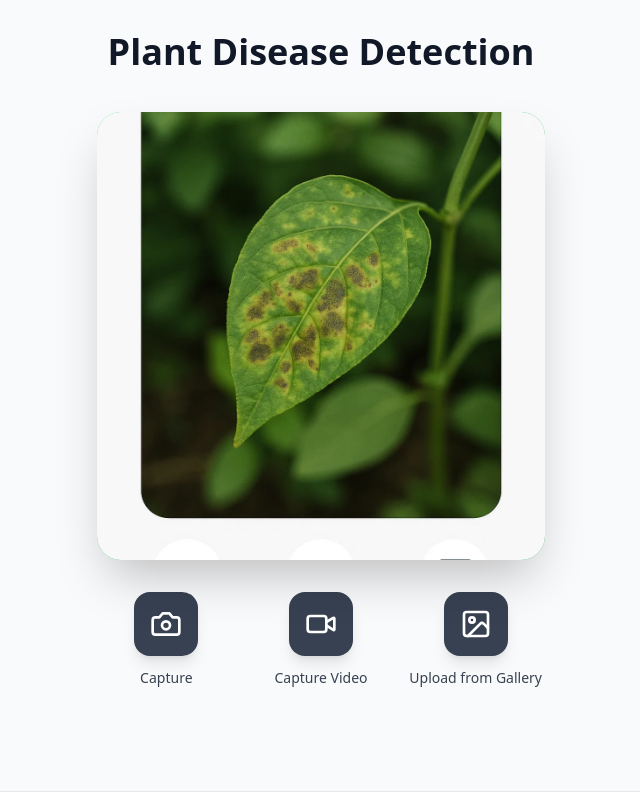
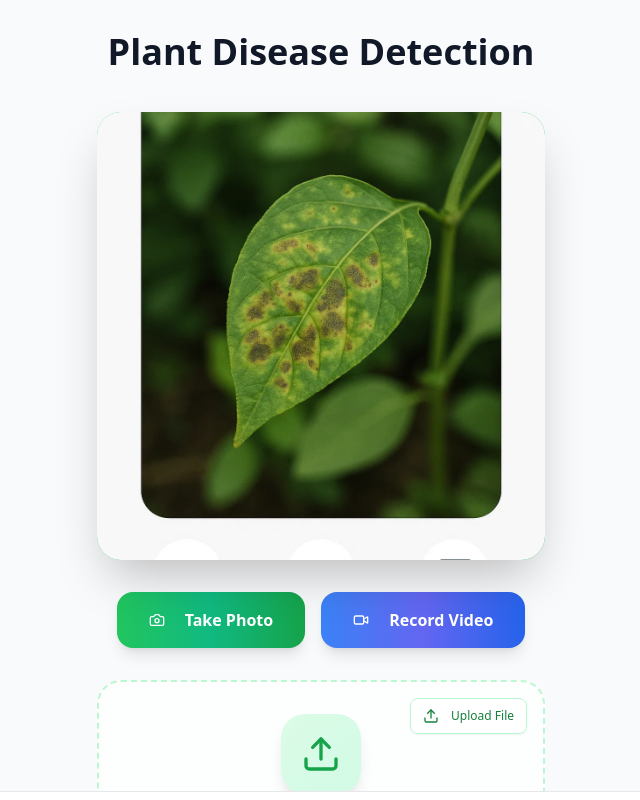
Before and after one commit to charantejayadavaerpula/plant-doctor-vedio, a React (Vite) app: page / in a window 1280 px wide. Shown: the top 800 px of the page, without its empty margins (319-959 px from the left). Built offline with nearby package versions, Linux system fonts and the light colour scheme.

Commit message:
Fix: Features not working
Troubleshooting and fixing reported feature issues.

```diff
--- a/src/pages/Index.tsx
+++ b/src/pages/Index.tsx
@@ -23,42 +23,12 @@ const Index = () => {
               </div>
             </div>
 
-            {/* Action Buttons */}
-            <div className="space-y-4">
-              <div className="grid grid-cols-3 gap-4">
-                {/* Capture Button */}
-                <div className="flex flex-col items-center">
-                  <button className="w-16 h-16 bg-gray-700 rounded-2xl flex items-center justify-center mb-3 shadow-lg hover:bg-gray-600 transition-colors">
-                    <Camera className="h-8 w-8 text-white" />
-                  </button>
-                  <span className="text-sm font-medium text-gray-700">Capture</span>
-                </div>
-
-                {/* Capture Video Button */}
-                <div className="flex flex-col items-center">
-                  <button className="w-16 h-16 bg-gray-700 rounded-2xl flex items-center justify-center mb-3 shadow-lg hover:bg-gray-600 transition-colors">
-                    <Video className="h-8 w-8 text-white" />
-                  </button>
-                  <span className="text-sm font-medium text-gray-700">Capture Video</span>
-                </div>
-
-                {/* Upload from Gallery Button */}
-                <div className="flex flex-col items-center">
-                  <button className="w-16 h-16 bg-gray-700 rounded-2xl flex items-center justify-center mb-3 shadow-lg hover:bg-gray-600 transition-colors">
-                    <Image className="h-8 w-8 text-white" />
-                  </button>
-                  <span className="text-sm font-medium text-gray-700 text-center">Upload from Gallery</span>
-                </div>
-              </div>
-            </div>
+            {/* Show MediaUpload component for functionality */}
+            <MediaUpload onAnalysisComplete={setReport} isAnalyzing={isAnalyzing} setIsAnalyzing={setIsAnalyzing} />
           </div> : <div className="w-full max-w-4xl mx-auto animate-fade-in">
             <DiseaseReport report={report} />
           </div>}
 
-        {/* Hidden MediaUpload component for functionality */}
-        <div className="hidden">
-          <MediaUpload onAnalysisComplete={setReport} isAnalyzing={isAnalyzing} setIsAnalyzing={setIsAnalyzing} />
-        </div>
       </div>
 
       {/* Bottom Navigation */}
```
